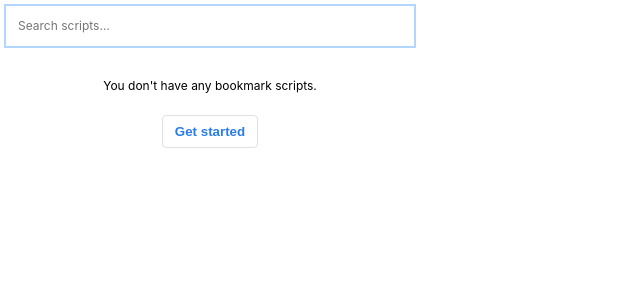
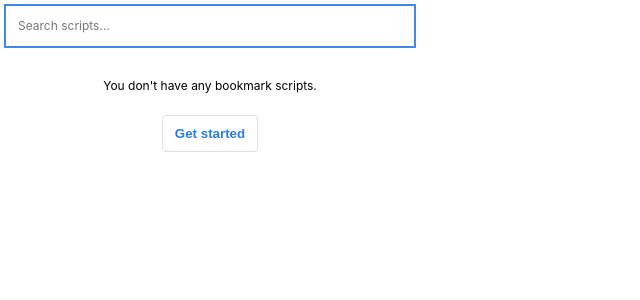
Before and after one commit to anthonyec/powerlet, a React app: page / in a window 1280 px wide. Shown: the top 300 px of the page, without its empty margins (0-640 px from the left). Built offline with nearby package versions, Linux system fonts and the light colour scheme; no server answers.

Commit message:
Style fixes

```diff
--- a/src/popup/components/onboard_screen/onboard_screen.css
+++ b/src/popup/components/onboard_screen/onboard_screen.css
@@ -15,11 +15,11 @@
   cursor: pointer;
   color: #2A7CEA;
   font-weight: bold;
-  padding: 8px 12px;
+  padding: 10px 12px;
 }
 
 .onboard-screen__button:focus {
-  box-shadow: 0px 0px 0px 2px rgba(0, 120, 255, 0.3);
+  box-shadow: 0px 0px 0px 2px #3D88EA;
   outline: none;
 }
 
--- a/src/popup/components/search_field/search_field.css
+++ b/src/popup/components/search_field/search_field.css
@@ -15,7 +15,7 @@
 }
 
 .search-field__input:focus {
-  box-shadow: 0px 0px 0px 2px rgba(0, 120, 255, 0.3) inset;
+  box-shadow: 0px 0px 0px 2px #3D88EA inset;
 }
 
 
```
